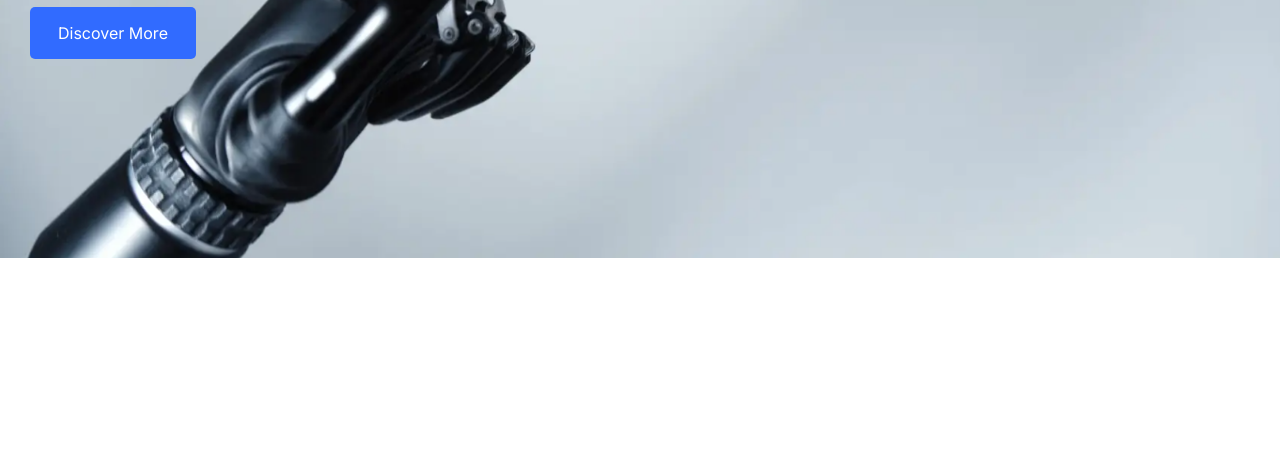
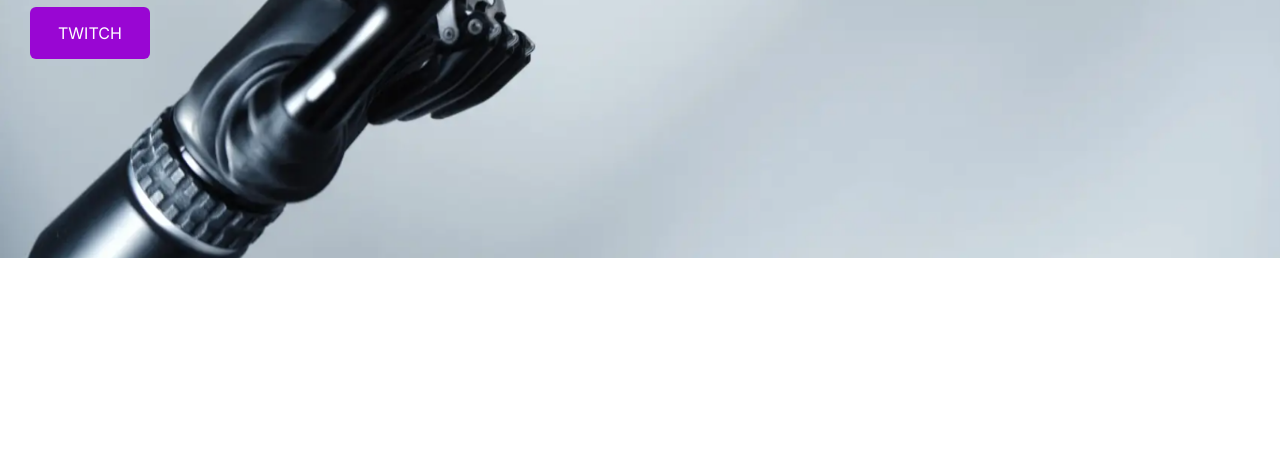
Before and after one commit to gabri0/sito, a plain HTML site: page index.html in a window 1280 px wide. Shown: the part 342-800 px from the top of the page. Drawn offline with nearby package versions, Linux system fonts and the light colour scheme.

Commit message:
cambio color e tasti

```diff
--- a/index.html
+++ b/index.html
@@ -40,7 +40,7 @@
        <div class="hero__content">
         <p class="intro-text">Intro Text</p>
         <h1 class="big-text">Titolo della mia Pagina Web</h1>
-        <a href="" class="button">Discover More</a>
+        <a href="" class="button">TWITCH</a>
      </div>
     </div>
 
--- a/style.css
+++ b/style.css
@@ -12,7 +12,7 @@ h1, h2, h3, h4, h5, p{color:#000; padding-bottom: 30px;}
 
 .intro-text{text-transform: uppercase;font-size: 20px;font-weight: bold;}
 
-.button{padding: 18px 28px; background: #316bff; color:#fff; display: inline-block;border-radius: 5px;}
+.button{padding: 18px 28px; background: rgb(153, 6, 211); color:#fff; display: inline-block;border-radius: 6px;}
 
 @media (max-width: 768px) {
 
@@ -85,7 +85,7 @@ h1, h2, h3, h4, h5, p{color:#000; padding-bottom: 30px;}
 }
 
 .hero__content h1,
-.hero__content p{color:whitesmoke}
+.hero__content p{color:rgb(247, 247, 247)}
 
 
 
```
